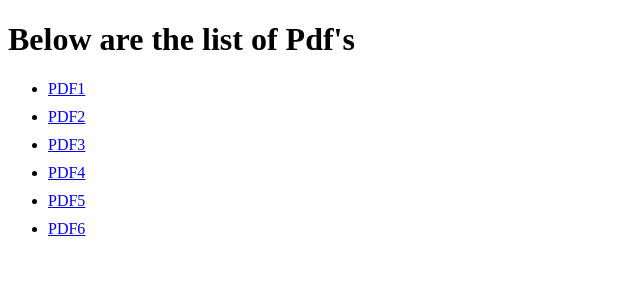
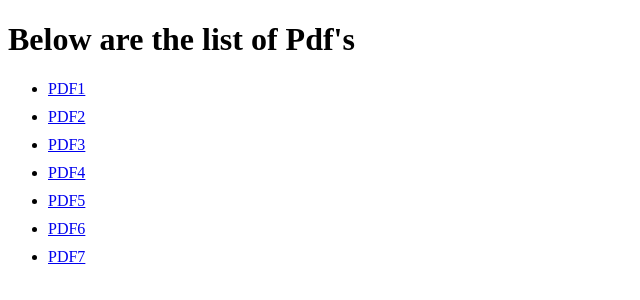
Before and after one commit to supriya-afour/secure_docs, a website: page index.html in a window 1280 px wide. Shown: the full height of the page, 0-640 px from the left. Drawn offline with Linux system fonts and the light colour scheme.

Commit message:
pdf7 added

```diff
--- a/index.html
+++ b/index.html
@@ -37,6 +37,9 @@
         <li>
           <a href="docs/pdf4.pdf">Pdf6</a>
         </li>
+        <li>
+          <a href="docs/pdf4.pdf">Pdf7</a>
+        </li>
       </ul>
     </div>
 </body>
```
